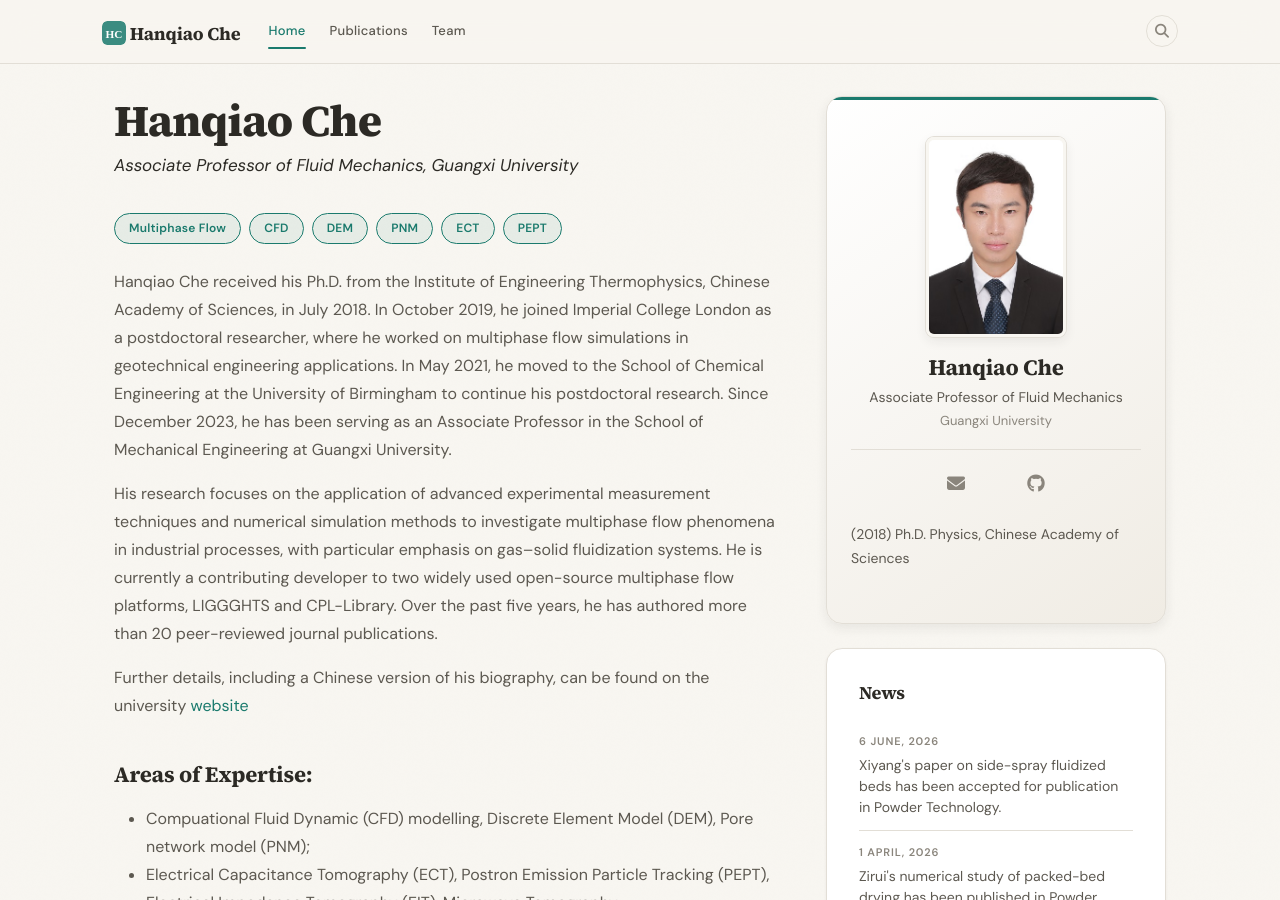
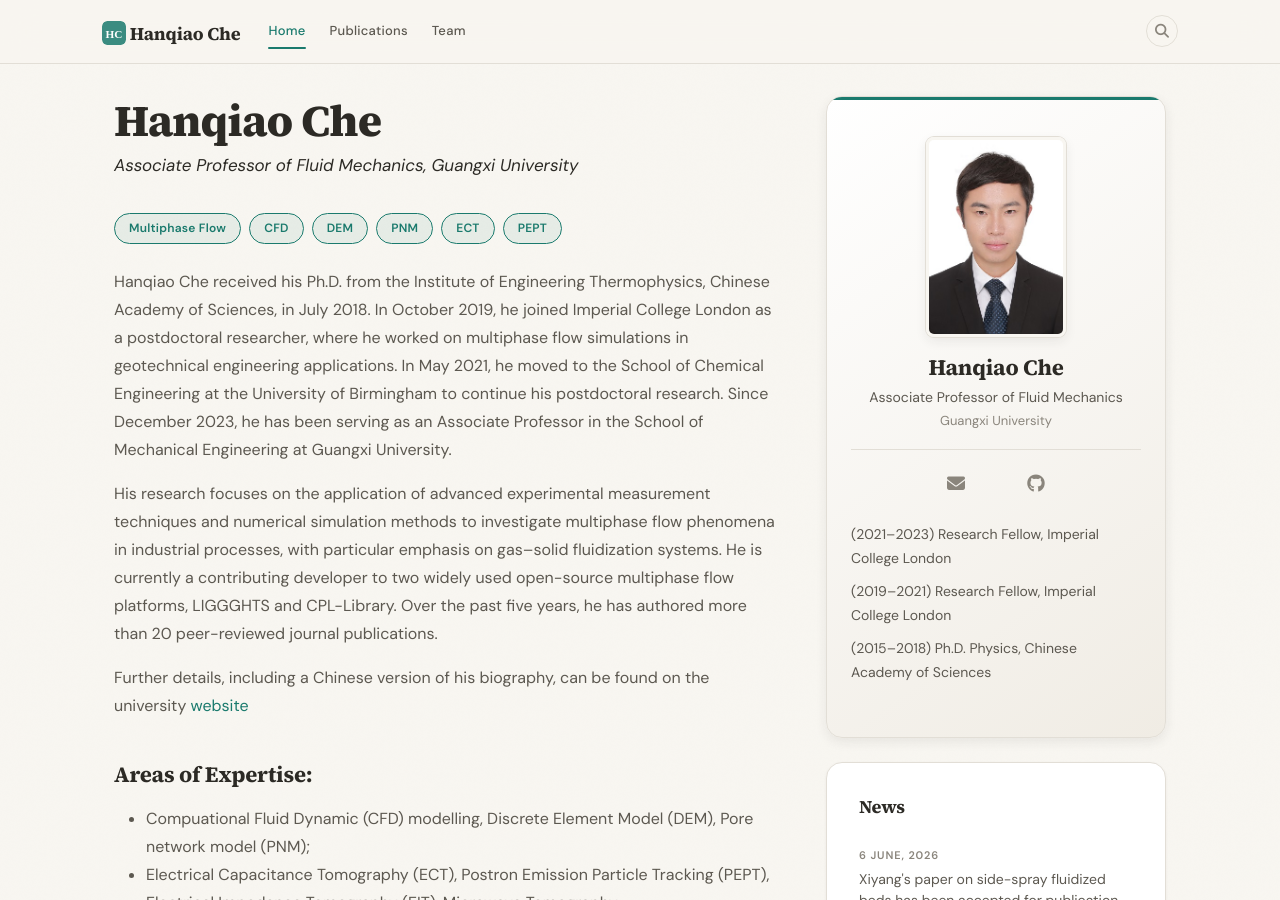
Before and after one commit to HQChe/hqche.github.io, a Jekyll site: the page built from _pages/home.md, in a window 1280 px wide and 900 px high. Built offline with Jekyll 4.4.1, drawn with Linux system fonts in a browser that asks for light colours; a style sheet for code colours, icons or effects is not loaded.

Commit message:
Update pi.yml

```diff
--- a/_data/pi.yml
+++ b/_data/pi.yml
@@ -7,6 +7,8 @@
     - "(1942) Ph.D. Physics, Princeton University"
     - "(1939) B.S. Physics, Massachusetts Institute of Technology"
   educationshort:
-    - "(2018) Ph.D. Physics, Chinese Academy of Sciences"
+    - "(2021-2023) Research Fellow, Imperial College London"
+    - "(2019-2021) Research Fellow, Imperial College London"
+    - "(2015-2018) Ph.D. Physics, Chinese Academy of Sciences"
     # - "(2015) Msc. Aerospace Engineering, Beihang"
     # - "(2012) B.S. Measurement and Instrumentation, HUST"
```
